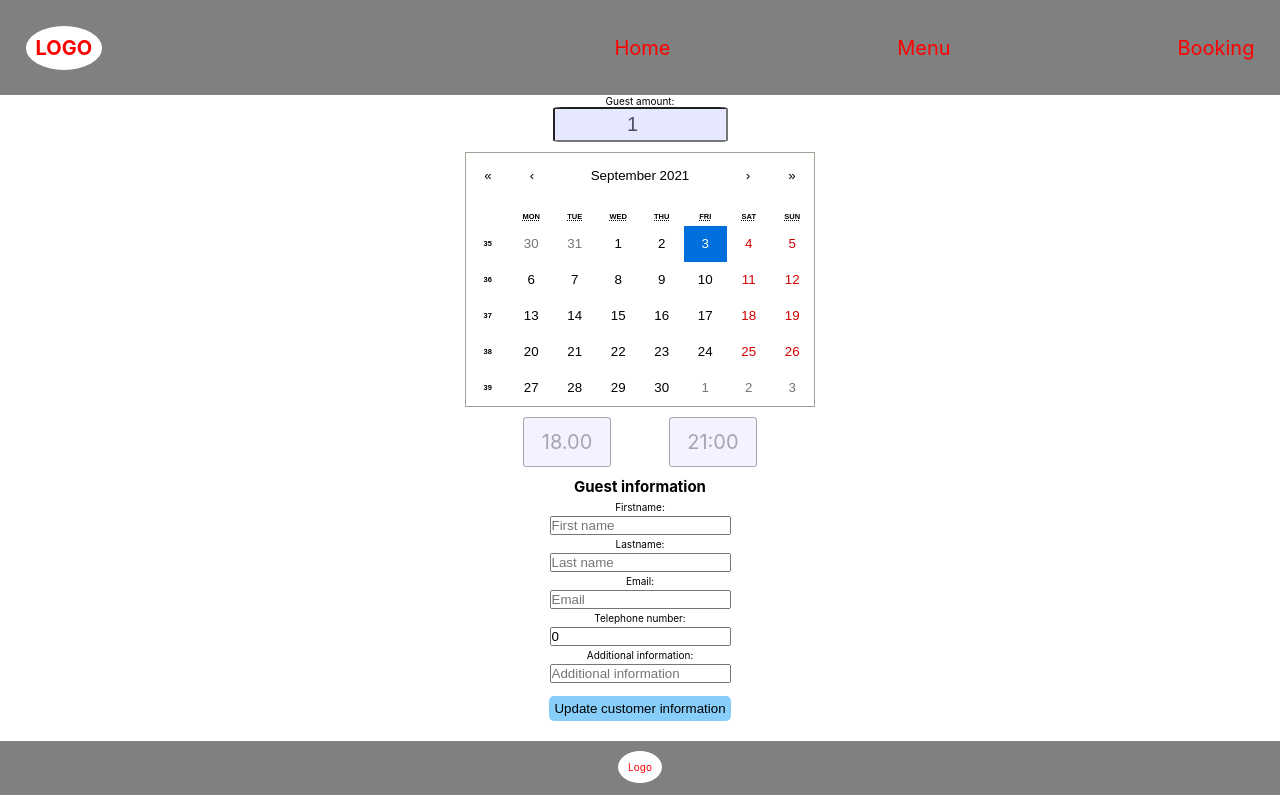
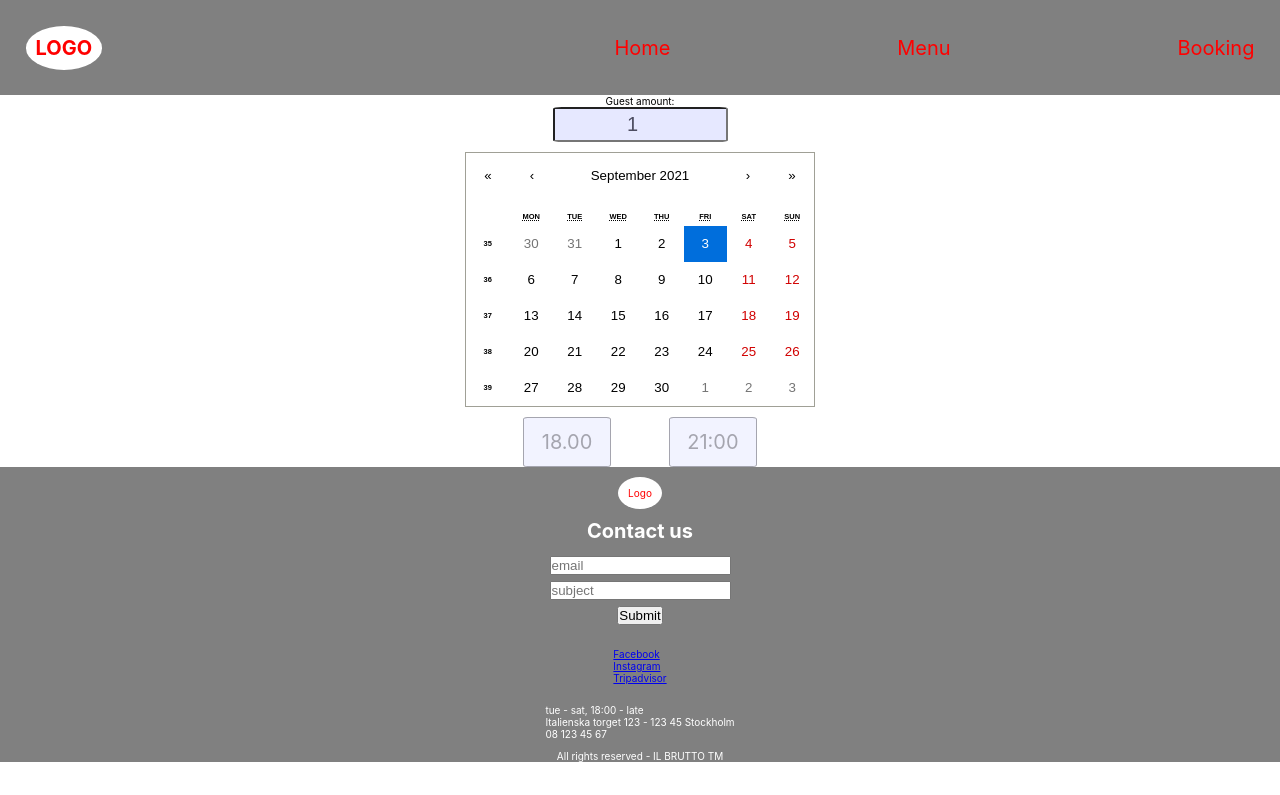
Before and after one commit to FilipAlmstedt/Il-Brutto-Front-End, a React (Create React App) app: page /booking in a window 1280 px wide. Shown: the top 795 px of the page. Built offline with nearby package versions, Linux system fonts and the light colour scheme; no server answers.

Commit message:
updated bookingpage

```diff
--- a/src/Components/BookingComponents/CalendarPlugin.tsx
+++ b/src/Components/BookingComponents/CalendarPlugin.tsx
@@ -9,7 +9,6 @@ interface ICalendarPluginProps {
 
 export function CalendarPlugin(props: ICalendarPluginProps) {
   const [chosenDate, setChosenDate] = useState(new Date());
-  const [guestAmount, setGuestAmount] = useState(0);
 
   useEffect(() => {
     props.getUserDate(chosenDate);
--- a/src/Components/BookingPage.tsx
+++ b/src/Components/BookingPage.tsx
@@ -124,8 +124,8 @@ export const BookingPage = () => {
           <LateFull />
         )}
       </div>
+          {(booking.seatingTime === "late" || booking.seatingTime === "early") ? (<AdminUserForm addCustomerInfo={getCustomerInfo}/>) : null}
 
-      <AdminUserForm addCustomerInfo={getCustomerInfo}></AdminUserForm>
 
     </>
   );
--- a/tsconfig.json
+++ b/tsconfig.json
@@ -18,7 +18,7 @@
     "resolveJsonModule": true,
     "isolatedModules": true,
     "noEmit": true,
-    "jsx": "react-jsx"
+    "jsx": "preserve"
   },
   "include": [
     "src"
```
